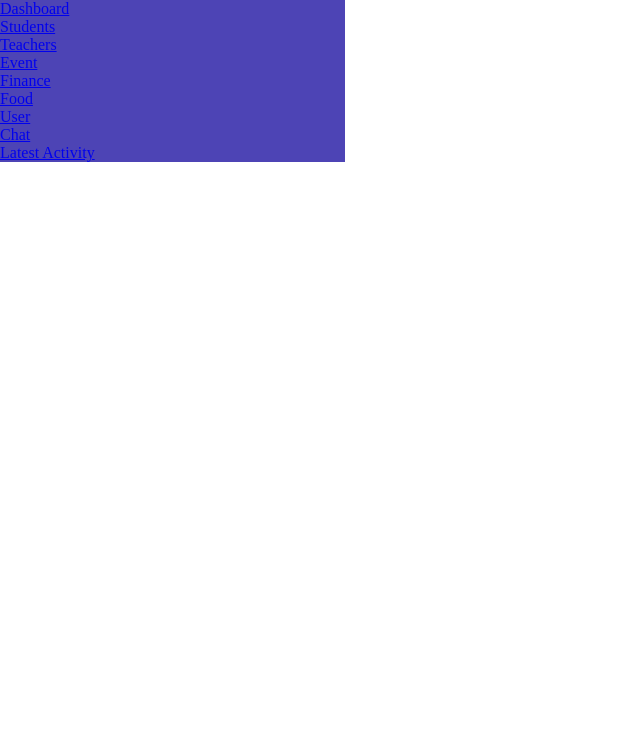
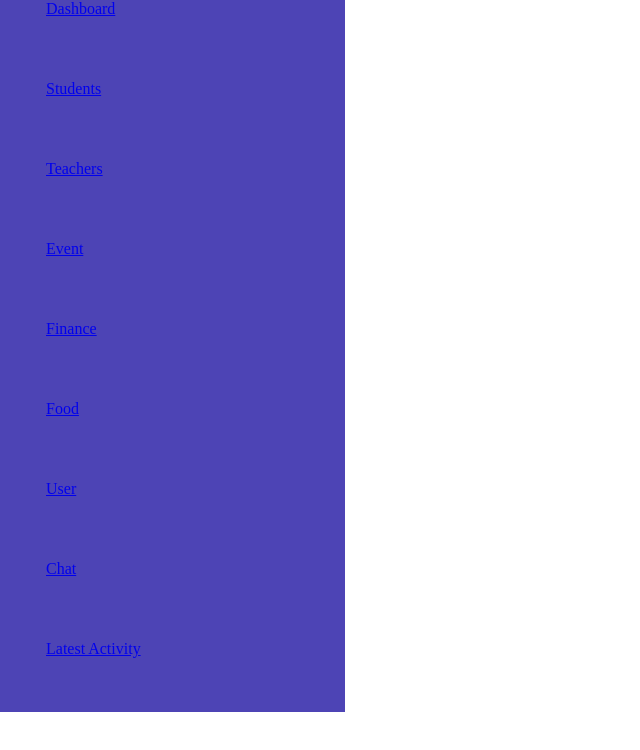
Before and after one commit to jerry-dev/akademi, a React app: page / in a window 1280 px wide. Shown: the top 750 px of the page, without its empty margins (0-640 px from the left). Built offline with nearby package versions, Linux system fonts and the light colour scheme.

Commit message:
Creates a “navlist.module.css” file. Defines a “navlist” class within the “navlist.module.css” file. Imports the styles defined within “navlist.module.css” into navlist.css.

```diff
--- a/src/components/NavList.js
+++ b/src/components/NavList.js
@@ -1,9 +1,10 @@
 import React from 'react';
+import styles from './navlist.module.css';
 import NavElement from './NavElement.js';
 
 const NavList = () => {
     return (
-        <ul>
+        <ul className={styles.navlist}>
             <li>
                 <NavElement
                     link="x"
--- /dev/null
+++ b/src/components/navlist.module.css
@@ -0,0 +1,13 @@
+.navlist {
+    list-style: none;
+    margin-left: auto;
+    max-width: 18.6875rem;
+}
+
+.navlist li {
+    height: 4.5rem;
+}
+
+.navlist li:not(:last-child) {
+    margin-bottom: 0.5rem;
+}
```
